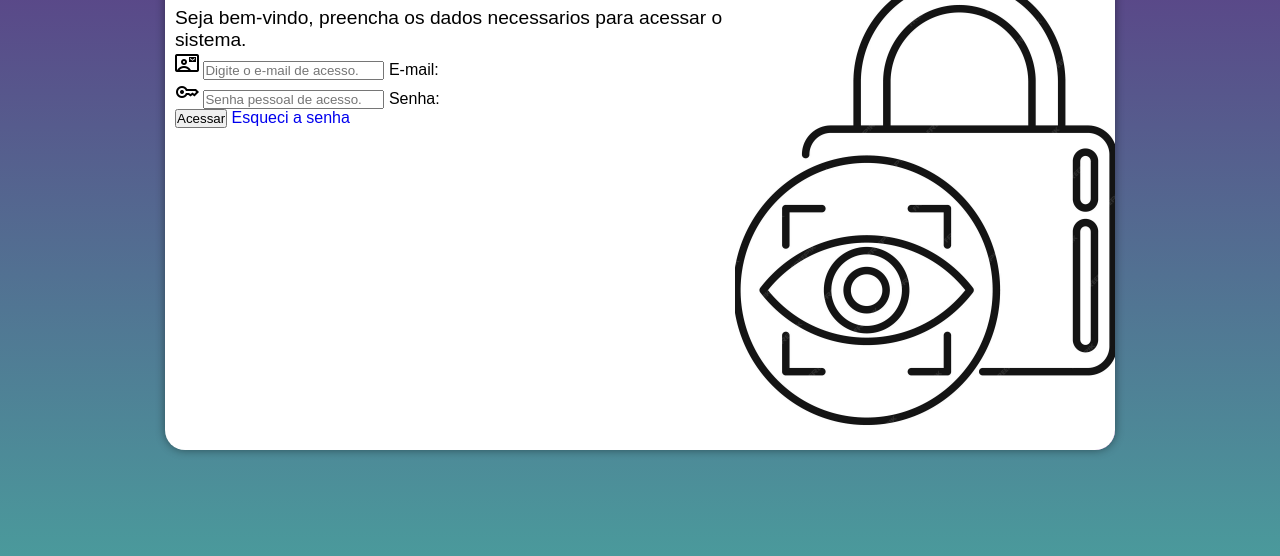
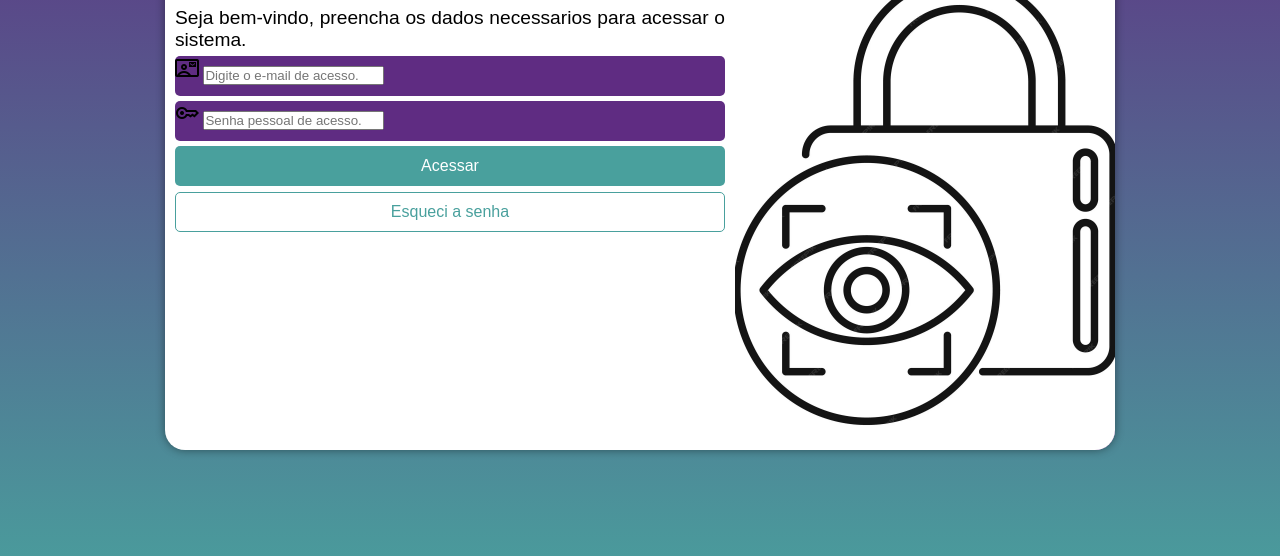
Before and after one commit to OMiqueias/projetoLogin, a plain HTML site: page index.html in a window 1280 px wide. Shown: the part 200-756 px from the top of the page. Drawn offline with nearby package versions, Linux system fonts and the light colour scheme.

Commit message:
versao 0.5.1

```diff
--- a/css/estilo.css
+++ b/css/estilo.css
@@ -62,5 +62,53 @@ div#iFormulario > h1{
 }
 
 div#iFormulario p{
+    text-align: justify;
     font-size: 0.8em;
 }
+
+form > input[type=submit]{
+    height: 40px;
+    width: 100%;
+    background-color: #49A09D;
+    display: block;
+    font-size: 1em;
+    color: white;
+    border: none;
+    border-radius: 5px;
+}
+
+form > div.divCampo{
+    background-color: #5F2C82;
+    width: 100%;
+    height: 40px;
+    border-radius: 5px;
+    margin: 5px 0px;
+}
+
+div.divCampo > label{
+    display: none;
+}
+
+form > input[type=submit]:hover{
+    background-color: #347472;
+    cursor: pointer;
+}
+
+form > a.btnEsqueciSenha{
+    width: 100%;
+    height: 40px;
+    background-color: white;
+    display: block;
+    margin-top: 1%;
+    padding-top: 10px;
+    color: #49A09D;
+    text-align: center;
+    font-size: 1em;
+    border: 1px solid #49A09D;
+    border-radius: 5px;
+}
+
+form > a.btnEsqueciSenha:hover{
+    background-color: #347472;
+    color: white;
+}
--- a/css/mediaQuerries.css
+++ b/css/mediaQuerries.css
@@ -63,6 +63,7 @@ Grandes telas: Igual ou maiores que 1200px.
     }
 
     div#iFormulario p{
+        text-align: justify;
         font-size: 1.2em;
     }
 }
--- a/index.html
+++ b/index.html
@@ -37,7 +37,7 @@
                         <label for="iSenha">Senha:</label>
                     </div>
                     <input type="submit" value="Acessar">
-                    <a href="#">Esqueci a senha</a>
+                    <a class="btnEsqueciSenha" href="#">Esqueci a senha</a>
                 </form>
             </div>
         </section>
```
